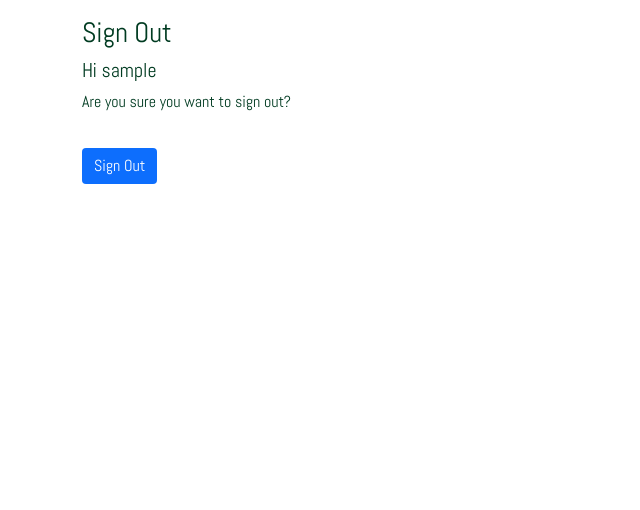
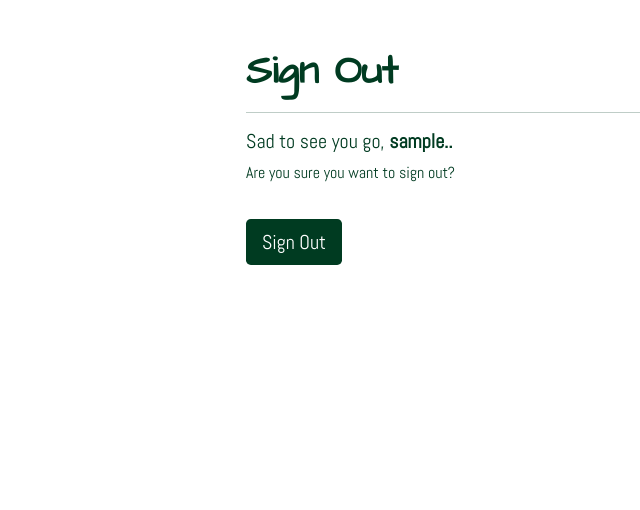
Before and after one commit to noemichis/out-n-about, a Django app: page /accounts/logout/ in a window 1280 px wide. Shown: the part 100-610 px from the top of the page, without its empty margins (0-640 px from the left). Run offline with Django 3.2, Linux system fonts and the light colour scheme; the visitor is signed in with stand-in values (Sample User, id 1); data that the repository does not hold is empty; some libraries are stand-ins or nearby versions.

Commit message:
Update Boostrap for accounts HTMLs

```diff
--- a/templates/account/logout.html
+++ b/templates/account/logout.html
@@ -7,22 +7,25 @@
 {% block head_title %}{% trans "Sign Out" %}{% endblock %}
 
 {% block content %}
-<div class="container">
+<div class="container post-container mx-auto px-3">
   <div class="row">
-    <div class="col-12 mt-3 offset-md2">
-      <h3>{% trans "Sign Out" %}</h3>
-      <h5>Hi {{ user.username }}</h5>
+    <div class="col-12 col-md-10 mt-5">
+      <h1><strong>{% trans "Sign Out" %}</strong></h1>
+      <hr>
+      <h5>Sad to see you go,
+        <span><strong>{{ user.username }}..</strong></span>
+      </h5>
       <p>{% trans 'Are you sure you want to sign out?' %}</p>
     </div>
   </div>
   <div class="row">
-    <div class="col-12 mt-3 offset-md2">
+    <div class="col-12 col-md-10 mt-3">
       <form method="post" action="{% url 'account_logout' %}">
         {% csrf_token %}
         {% if redirect_field_value %}
         <input type="hidden" name="{{ redirect_field_name }}" value="{{ redirect_field_value }}" />
         {% endif %}
-        <button class='btn btn-primary' type="submit">{% trans 'Sign Out' %}</button>
+        <button class='btn btn-lg btn-success px-3' type="submit">{% trans 'Sign Out' %}</button>
       </form>
     </div>
   </div>
```
Also changed, not shown: templates/account/login.html (+6 -5 lines), templates/account/signup.html (+5 -5 lines).
